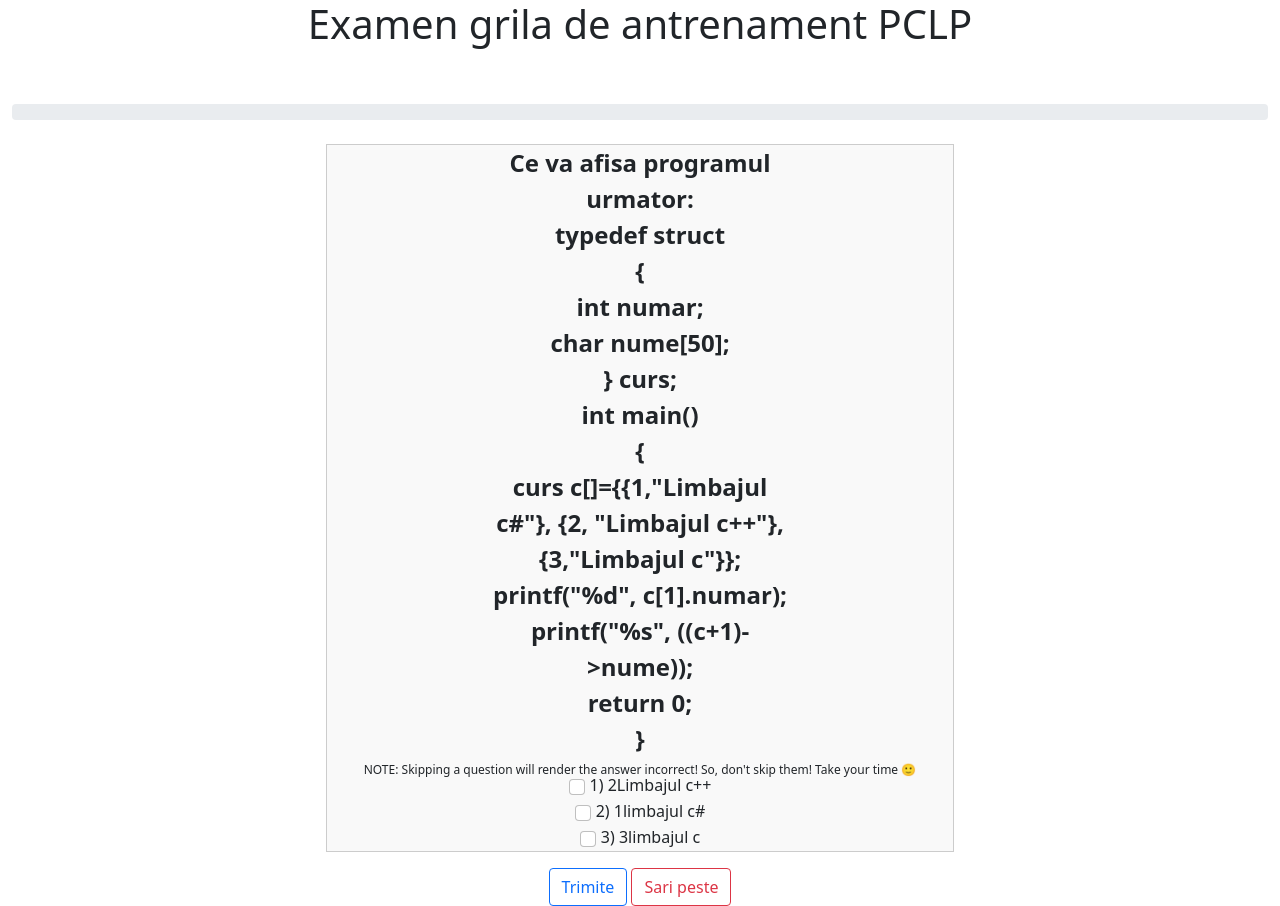
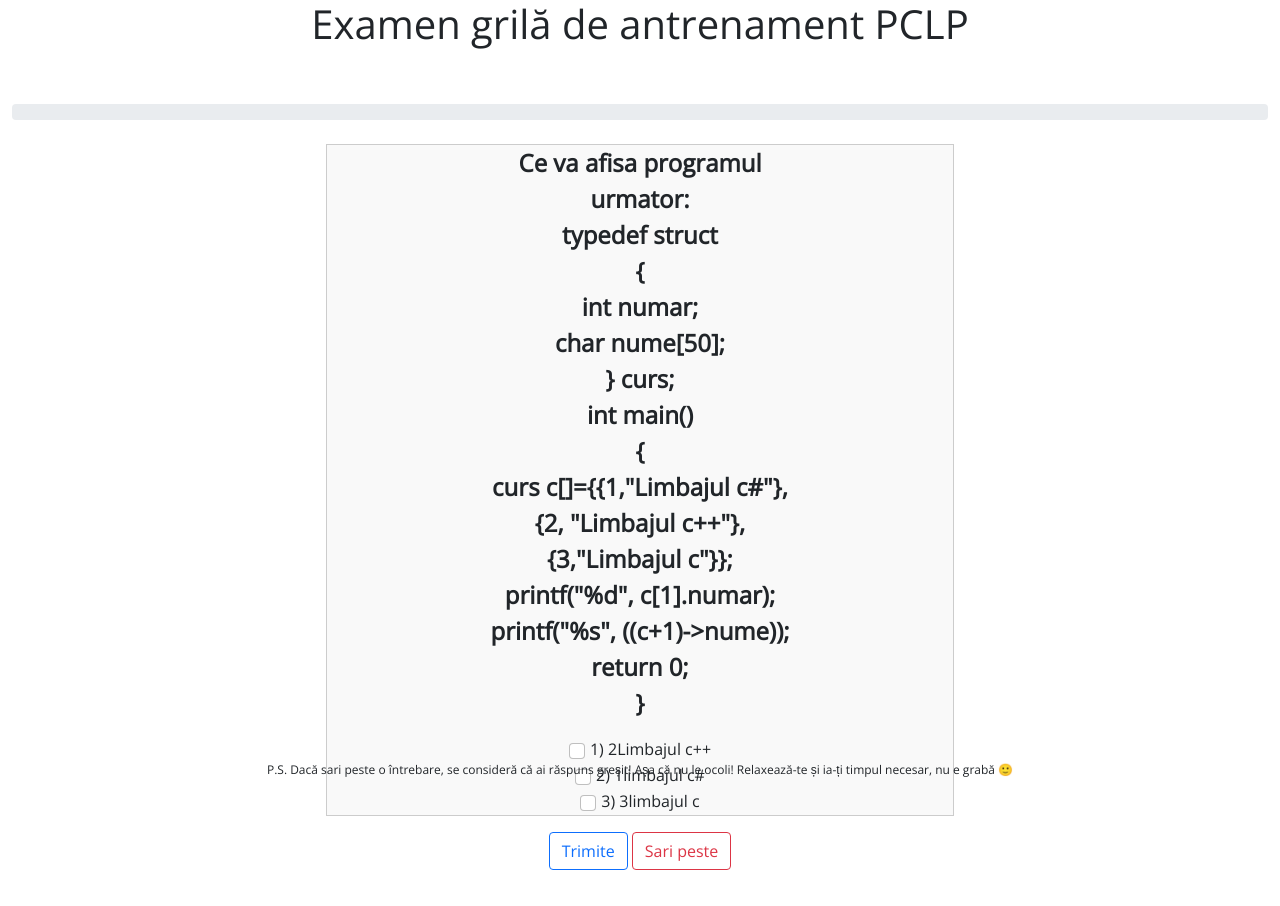
Before and after one commit to thek0d3r/Grile-PCLP, a SvelteKit app: page / in a window 1280 px wide. After the commit the page ends 870 px from the top, so only its background shows below. Built offline with nearby package versions, Linux system fonts and the light colour scheme.

Commit message:
Updated the language to be consistent

```diff
--- a/src/routes/+page.svelte
+++ b/src/routes/+page.svelte
@@ -121,7 +121,7 @@
 
   <main class="container-fluid" style="position: relative; width: 100vw; height: 100vh">
     <div class="row">
-        <h1>Examen grila de antrenament PCLP</h1>
+        <h1>Examen grilă de antrenament PCLP</h1>
     </div>
 
     <br />
@@ -167,7 +167,7 @@
             {/if}
 
             <div class="disclaimer">
-                <p>NOTE: Skipping a question will render the answer incorrect! So, don't skip them! Take your time 🙂</p>
+                <p>P.S. Dacă sari peste o întrebare, se consideră că ai răspuns greșit! Așa că nu le ocoli! Relaxează-te și ia-ți timpul necesar, nu e grabă 🙂</p>
             </div>
             {:else}
                 <div class="row">
@@ -205,8 +205,11 @@
   </main>
 
   <style>
+    @import url('https://fonts.googleapis.com/css2?family=Open+Sans&display=swap');
+
     main {
         text-align: center;
+        font-family: 'Open Sans', sans-serif;
     }
 
     .flashcard {
```
